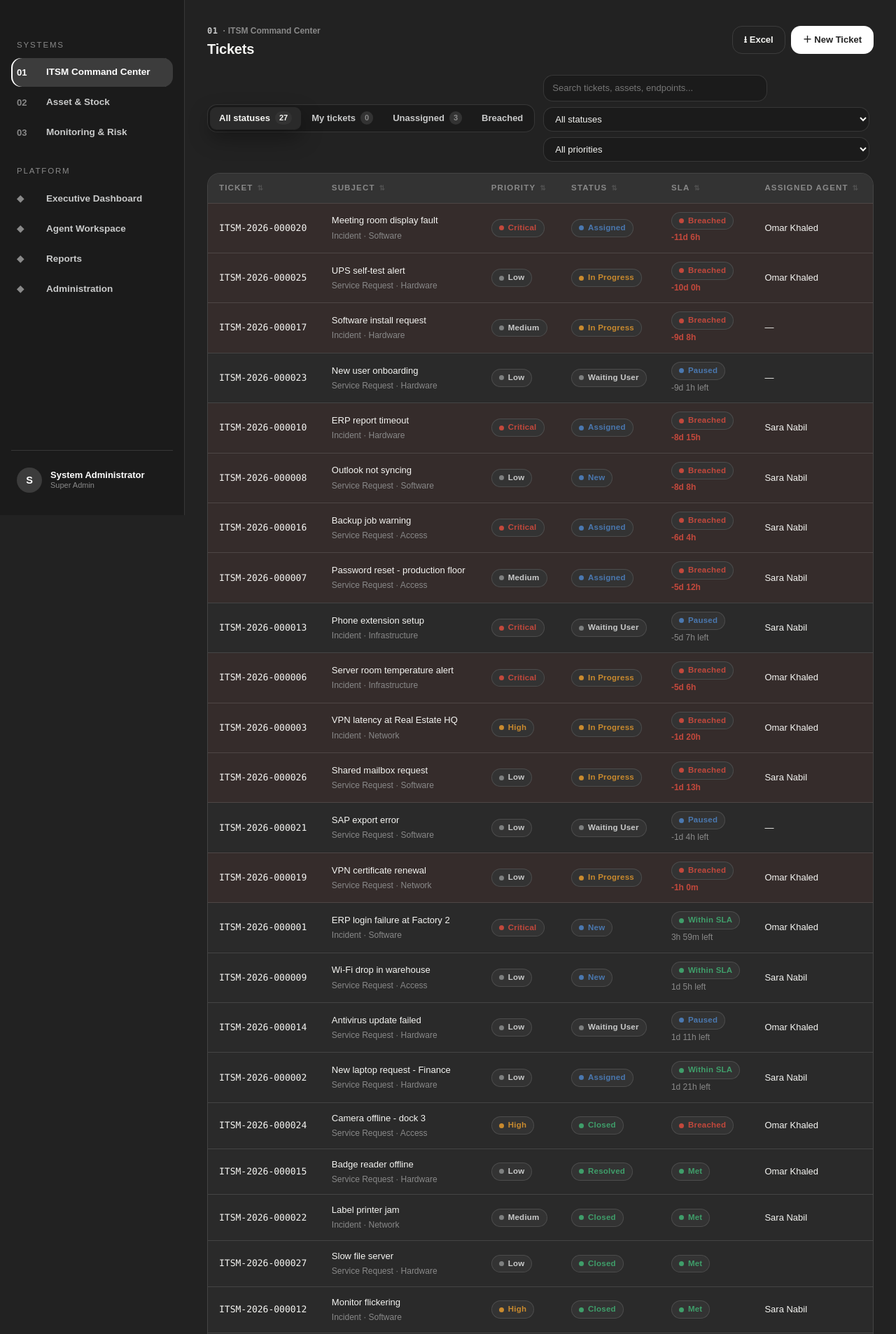
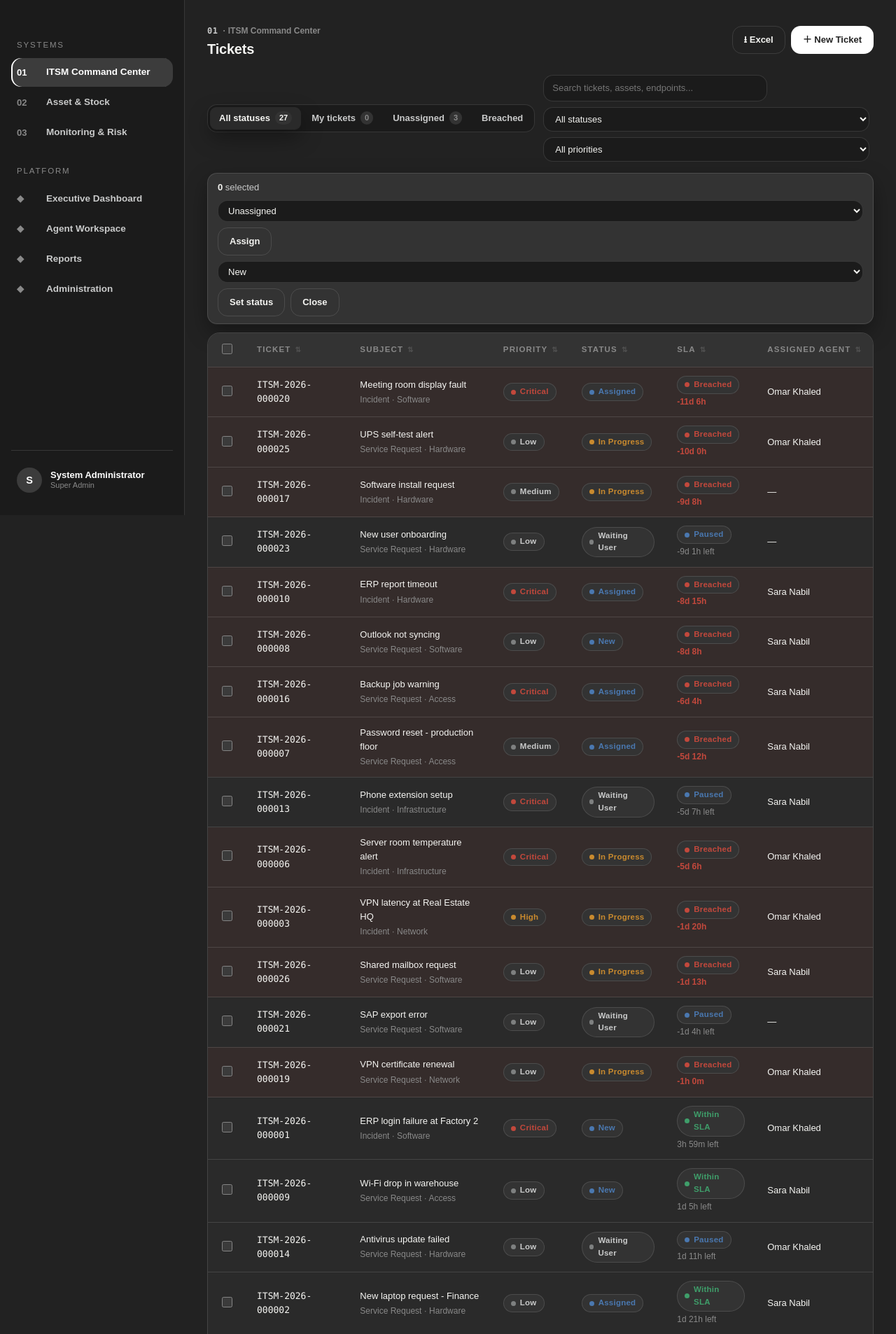
Before and after one commit to abodahn/T-cap, a Flask app: page /itsm/ in a window 1280 px wide. Shown: the part 64-1970 px from the top of the page at 70% size. Run offline with Flask 3, Linux system fonts and the light colour scheme; the visitor is signed in with stand-in values (Sample User, id 1); data comes from the database, SQL or seed files in the repository; some libraries are stand-ins or nearby versions.

Commit message:
ITSM: bulk actions on the ticket list
Select multiple tickets (per-row + select-all checkboxes) and assign,
change status, or close them in one POST /itsm/bulk. Gated to itsm_edit so
employees never see the controls and the route 403s for them. A floating
bar shows the selection count and the action controls; each ticket gets an
audit event. Adds bulk i18n keys (EN/AR parity 264/264) and a flash branch.

Co-Authored-By: Claude Opus 4.8 <noreply@anthropic.com>

```diff
--- a/app/routes/itsm.py
+++ b/app/routes/itsm.py
@@ -95,10 +95,52 @@ def index():
         "mine": db.execute("SELECT COUNT(*) FROM tickets WHERE assigned_agent=? AND status NOT IN ('Resolved','Closed','Cancelled')", (u["full_name"],)).fetchone()[0],
         "unassigned": db.execute("SELECT COUNT(*) FROM tickets WHERE (assigned_agent IS NULL OR assigned_agent='') AND status NOT IN ('Resolved','Closed','Cancelled')" + own_sql, own_p).fetchone()[0],
     }
+    agents = db.execute("SELECT full_name FROM users WHERE role IN ('it_agent','it_admin','monitoring_admin') ORDER BY full_name").fetchall()
     return render_template("itsm/list.html", tickets=tickets, statuses=core.STATUSES,
                            priorities=core.PRIORITIES, f_status=status, f_priority=priority,
                            scope=scope, q=q, counts=counts, scope_counts=scope_counts,
-                           sort=sort, sdir=sdir)
+                           sort=sort, sdir=sdir, agents=agents, can_edit=user_can("itsm_edit"))
+
+
+@bp.route("/bulk", methods=["POST"])
+@permission_required("itsm_edit")
+def bulk():
+    db = get_db()
+    refs = request.form.getlist("sel")
+    act = request.form.get("action") or ""
+    u = current_user()
+    now = utcnow()
+    done = 0
+    for ref in refs:
+        t = db.execute("SELECT * FROM tickets WHERE ref=?", (ref,)).fetchone()
+        if not t:
+            continue
+        if act == "assign":
+            who = request.form.get("assigned_agent") or ""
+            db.execute("UPDATE tickets SET assigned_agent=?, status=CASE WHEN status='New' THEN 'Assigned' ELSE status END, updated_at=? WHERE id=?",
+                       (who, now, t["id"]))
+            _stamp_first_response(db, t)
+            _event(db, t["id"], "assign", f"Assigned to {who or 'unassigned'}")
+            if who and who != u["full_name"]:
+                from app.notify import notify_assignment
+                notify_assignment(db, t, who)
+        elif act == "status":
+            new_status = request.form.get("status")
+            if new_status in core.STATUSES and new_status != t["status"]:
+                db.execute("UPDATE tickets SET status=?, updated_at=? WHERE id=?", (new_status, now, t["id"]))
+                _stamp_first_response(db, t)
+                _event(db, t["id"], "status", f"Status → {new_status}")
+        elif act == "close":
+            db.execute("UPDATE tickets SET status='Closed', closed_at=?, updated_at=? WHERE id=?", (now, now, t["id"]))
+            _event(db, t["id"], "status", "Ticket closed")
+        else:
+            continue
+        done += 1
+    if done:
+        db.commit()
+        log_audit(u["username"], f"itsm_bulk_{act}", f"{done} tickets")
+        flash(f"bulk_done:{done}")
+    return redirect(request.referrer or url_for("itsm.index"))
 
 
 @bp.route("/export.xlsx")
--- a/app/static/css/app.css
+++ b/app/static/css/app.css
@@ -158,6 +158,17 @@
 .tc-th-arrow { font-size: 10px; opacity: .35; line-height: 1; }
 .tc-th-sort:hover .tc-th-arrow { opacity: .7; }
 .tc-th-sort.on .tc-th-arrow { opacity: 1; }
+
+/* bulk-action bar + checkbox column */
+.tc-bulkbar { display: flex; align-items: center; flex-wrap: wrap; gap: 8px;
+  padding: 10px 14px; margin-bottom: 12px; background: var(--surface-2);
+  border: var(--line); border-radius: var(--radius-md); box-shadow: var(--shadow-card); }
+.tc-bulkbar__n { font-size: 13px; color: var(--text-muted); }
+.tc-bulkbar__n b { color: var(--text); }
+.tc-bulkbar__sp { flex: 0 0 8px; }
+.tc-bulkbar .tc-select { padding: 6px 10px; font-size: 13px; }
+.tc-chk-col { width: 34px; text-align: center; }
+.tc-chk-col input[type=checkbox] { width: 15px; height: 15px; accent-color: var(--brand-grey); cursor: pointer; }
 
 /* cards + table rows: subtle interaction */
 .tc-card { transition: border-color var(--transition); }
--- a/app/templates/base.html
+++ b/app/templates/base.html
@@ -86,6 +86,8 @@
           <div class="tc-alert tc-alert--ok"><b>{{ t('user_created') }}</b> — {{ parts[1] }} · {{ t('password') }}: <span class="tc-mono">{{ parts[2] }}</span></div>
           {% elif m.startswith('enrolled:') %}{% set parts = m.split(':') %}
           <div class="tc-alert tc-alert--ok"><b>{{ t('endpoint_enrolled') }}</b> — {{ parts[1] }} · {{ t('token') }}: <span class="tc-mono">{{ parts[2] }}</span><br><small class="tc-faint">{{ t('token_once') }}</small></div>
+          {% elif m.startswith('bulk_done:') %}{% set parts = m.split(':') %}
+          <div class="tc-alert tc-alert--ok"><b>{{ parts[1] }}</b> {{ t('tickets_updated') }}</div>
           {% else %}<div class="tc-alert">{{ t(m) }}</div>{% endif %}
         {% endfor %}
       {% endif %}{% endwith %}
--- a/app/templates/itsm/list.html
+++ b/app/templates/itsm/list.html
@@ -35,6 +35,25 @@
   </form>
 </div>
 
+{% if can_edit %}
+<form id="bulkForm" method="post" action="{{ url_for('itsm.bulk') }}">
+<input type="hidden" name="_csrf" value="{{ csrf_token() }}">
+<div class="tc-bulkbar" id="bulkBar" hidden>
+  <span class="tc-bulkbar__n"><b id="bulkCount">0</b> {{ t('selected') }}</span>
+  <span class="tc-bulkbar__sp"></span>
+  <select class="tc-select" name="assigned_agent">
+    <option value="">{{ t('unassigned') }}</option>
+    {% for a in agents %}<option value="{{ a['full_name'] }}">{{ a['full_name'] }}</option>{% endfor %}
+  </select>
+  <button class="tc-btn tc-btn--ghost" name="action" value="assign">{{ t('assign') }}</button>
+  <select class="tc-select" name="status">
+    {% for s in statuses %}<option value="{{ s }}">{{ s }}</option>{% endfor %}
+  </select>
+  <button class="tc-btn tc-btn--ghost" name="action" value="status">{{ t('set_status') }}</button>
+  <button class="tc-btn tc-btn--ghost" name="action" value="close"
+          onclick="return confirm('{{ t('confirm_bulk_close') }}')">{{ t('close') }}</button>
+</div>
+{% endif %}
 <div class="tc-table-wrap">
   <table class="tc-table">
     {% macro sortth(key, label) %}
@@ -45,12 +64,14 @@
       </a></th>
     {% endmacro %}
     <thead><tr>
+      {% if can_edit %}<th class="tc-chk-col"><input type="checkbox" id="bulkAll" title="{{ t('select_all') }}"></th>{% endif %}
       {{ sortth('ref', t('ticket')) }}{{ sortth('subject', t('subject')) }}{{ sortth('priority', t('priority')) }}
       {{ sortth('status', t('status')) }}{{ sortth('sla', 'SLA') }}{{ sortth('agent', t('assigned_agent')) }}
     </tr></thead>
     <tbody>
       {% for item in tickets %}{% set r = item.r %}{% set s = item.sla %}
       <tr onclick="location='{{ url_for('itsm.view', ref=r['ref']) }}'" class="{{ 'tc-row-danger' if s.breached }}">
+        {% if can_edit %}<td class="tc-chk-col" onclick="event.stopPropagation()"><input type="checkbox" class="bulkChk" name="sel" value="{{ r['ref'] }}" form="bulkForm"></td>{% endif %}
         <td><a class="tc-idlink" href="{{ url_for('itsm.view', ref=r['ref']) }}" onclick="event.stopPropagation()">{{ r['ref'] }}</a></td>
         <td>{{ r['subject'] }}{% if r['type'] %}<div class="tc-faint" style="font-size:12px;margin-top:2px">{{ r['type'] }} · {{ r['category'] }}</div>{% endif %}</td>
         <td>{{ prio_chip(r['priority']) }}</td>
@@ -58,8 +79,21 @@
         <td>{{ chip(s.status, sla_kind.get(s.status,'')) }}{% if r['status'] not in ['Resolved','Closed','Cancelled'] and s.remaining %}<div class="tc-mono {{ 'tc-due-over' if s.breached else 'tc-faint' }}" style="font-size:12px;margin-top:2px">{{ s.remaining }} {{ '' if s.breached else t('left') }}</div>{% endif %}</td>
         <td class="tc-faint">{{ r['assigned_agent'] or ('—' if r['status'] not in ['Resolved','Closed'] else '') }}</td>
       </tr>
-      {% else %}<tr><td colspan="6"><div class="tc-empty"><img src="{{ url_for('static', filename='img/logo-mark.png') }}" alt=""><p>{{ t('no_records') }}</p></div></td></tr>{% endfor %}
+      {% else %}<tr><td colspan="{{ 7 if can_edit else 6 }}"><div class="tc-empty"><img src="{{ url_for('static', filename='img/logo-mark.png') }}" alt=""><p>{{ t('no_records') }}</p></div></td></tr>{% endfor %}
     </tbody>
   </table>
 </div>
+{% if can_edit %}</form>
+<script>
+(function(){
+  var bar=document.getElementById('bulkBar'), cnt=document.getElementById('bulkCount'),
+      all=document.getElementById('bulkAll');
+  function chks(){ return Array.prototype.slice.call(document.querySelectorAll('.bulkChk')); }
+  function sync(){ var n=chks().filter(function(c){return c.checked;}).length;
+    cnt.textContent=n; bar.hidden=(n===0);
+    if(all){ all.checked=(n>0 && n===chks().length); all.indeterminate=(n>0 && n<chks().length); } }
+  if(all){ all.addEventListener('change',function(){ chks().forEach(function(c){c.checked=all.checked;}); sync(); }); }
+  document.addEventListener('change',function(e){ if(e.target.classList.contains('bulkChk')) sync(); });
+})();
+</script>{% endif %}
 {% endblock %}
```
Also changed, not shown: app/static/i18n/ar.json (+8 -7 lines), app/static/i18n/en.json (+8 -7 lines), .impeccable/hook.cache.json.
